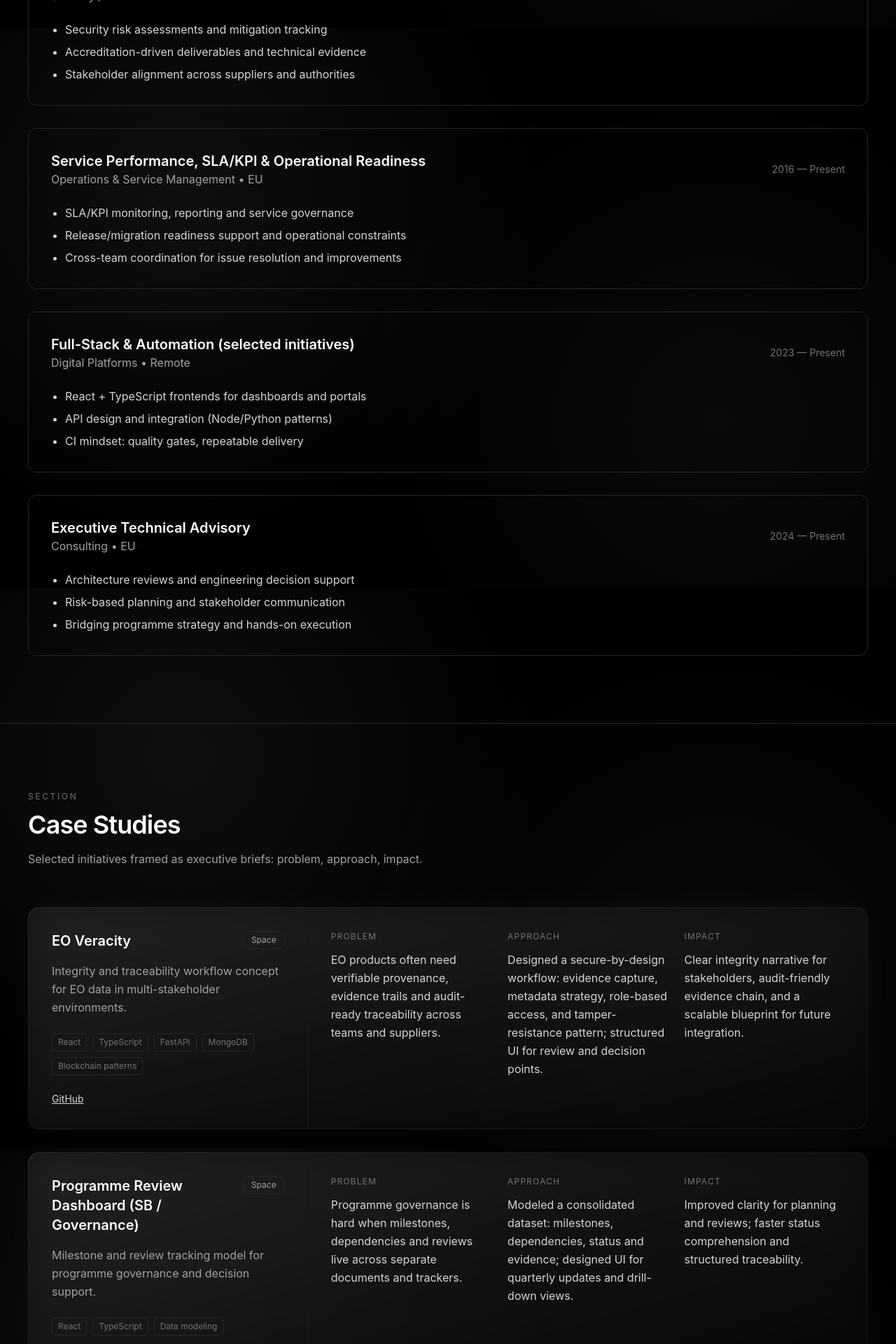
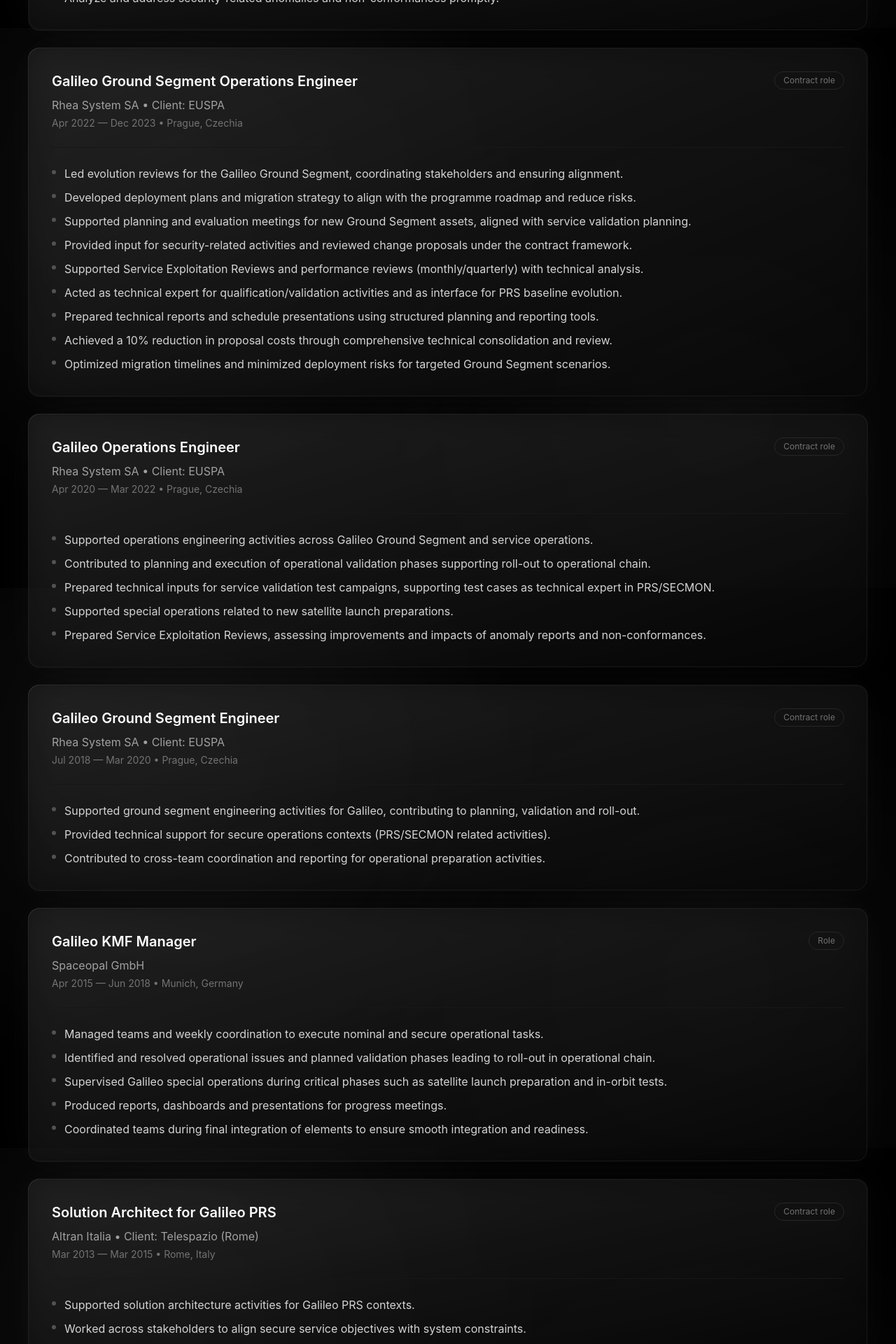
Before and after one commit to galileo73/portfolio, a React (Vite) app: page / in a window 1280 px wide. Shown: the part 2360-4280 px from the top of the page at 70% size. Built offline with nearby package versions, Linux system fonts and the light colour scheme.

Commit message:
20260227: Updated version 0.4

```diff
--- a/src/components/sections/Experience.tsx
+++ b/src/components/sections/Experience.tsx
@@ -1,45 +1,67 @@
 import Container from "../layout/Container";
+import SectionHeader from "../ui/SectionHeader";
 import Reveal from "../ui/Reveal";
+import Card from "../ui/Card";
 import { experience } from "../../data/experience";
+
+function formatPeriod(start: string, end: string) {
+  const s = new Date(start);
+  const e = new Date(end);
+  const fmt = (d: Date) =>
+    d.toLocaleString("en-US", { month: "short", year: "numeric" });
+  return `${fmt(s)} — ${fmt(e)}`;
+}
 
 export default function Experience() {
   return (
     <section id="experience" className="py-24 border-t border-neutral-800">
       <Container>
         <Reveal>
-          <h3 className="text-3xl font-semibold mb-10">Experience</h3>
+          <SectionHeader
+            title="Experience"
+            subtitle="Selected roles across Galileo operations, secure services, accreditation, and mission-critical delivery."
+          />
         </Reveal>
 
-        <Reveal delay={0.08}>
-          <div className="space-y-8">
-            {experience.map((item) => (
-              <div
-                key={`${item.company}-${item.role}`}
-                className="border border-neutral-800 rounded-xl p-8 hover:border-white transition"
-              >
-                <div className="flex flex-col md:flex-row md:items-center md:justify-between gap-2">
+        <div className="mt-14 space-y-6">
+          {experience.map((x) => (
+            <Reveal key={`${x.company}-${x.role}-${x.start}`} delay={0.05}>
+              <Card>
+                <div className="p-8">
+                  <div className="flex flex-col md:flex-row md:items-start md:justify-between gap-4">
                     <div>
-                    <h4 className="text-xl font-semibold">{item.role}</h4>
-                    <p className="text-neutral-400">
-                      {item.company}
-                      {item.location ? ` • ${item.location}` : ""}
+                      <h3 className="text-xl font-semibold">{x.role}</h3>
+                      <p className="mt-2 text-neutral-400">
+                        {x.company}
+                        {x.client ? ` • Client: ${x.client}` : ""}
+                      </p>
+                      <p className="mt-1 text-sm text-neutral-500">
+                        {formatPeriod(x.start, x.end)}
+                        {x.city || x.country ? " • " : ""}
+                        {[x.city, x.country].filter(Boolean).join(", ")}
                       </p>
                     </div>
 
-                  <p className="text-sm text-neutral-500">
-                    {item.start} — {item.end}
-                  </p>
+                    <span className="text-xs text-neutral-500 border border-neutral-800 px-3 py-1 rounded-full self-start">
+                      {x.client ? "Contract role" : "Role"}
+                    </span>
                   </div>
 
-                <ul className="mt-6 list-disc pl-5 space-y-2 text-neutral-300">
-                  {item.highlights.map((h) => (
-                    <li key={h}>{h}</li>
+                  <div className="mt-6 border-t border-neutral-900 pt-6">
+                    <ul className="space-y-2 text-neutral-300 leading-relaxed">
+                      {x.highlights.map((h, idx) => (
+                        <li key={idx} className="flex gap-3">
+                          <span className="mt-2 w-1.5 h-1.5 rounded-full bg-neutral-600 flex-shrink-0" />
+                          <span>{h}</span>
+                        </li>
                       ))}
                     </ul>
                   </div>
+                </div>
+              </Card>
+            </Reveal>
           ))}
         </div>
-        </Reveal>
       </Container>
     </section>
   );
--- a/src/data/caseStudies.ts
+++ b/src/data/caseStudies.ts
@@ -1,64 +1,65 @@
-import type { CaseStudy } from "./types";
+export type CaseStudyTag = "space" | "digital" | "venture";
+
+export type CaseStudy = {
+  title: string;
+  tag: CaseStudyTag;
+  summary: string;
+
+  problem: string;
+  approach: string;
+  impact: string;
+
+  tech: string[];
+  links?: { label: string; href: string }[];
+};
 
 export const caseStudies: CaseStudy[] = [
   {
-    title: "EO Veracity",
+    title: "Galileo Ground Segment Deployment & Migration Planning",
     tag: "space",
     summary:
-      "Integrity and traceability workflow concept for EO data in multi-stakeholder environments.",
+      "Operational planning and risk-controlled migration strategy for Ground Segment evolutions aligned to the programme roadmap.",
     problem:
-      "EO products often need verifiable provenance, evidence trails and audit-ready traceability across teams and suppliers.",
+      "Ground segment evolutions required coordinated planning across stakeholders, strict validation alignment, and controlled operational risk.",
     approach:
-      "Designed a secure-by-design workflow: evidence capture, metadata strategy, role-based access, and tamper-resistance pattern; structured UI for review and decision points.",
+      "Led evolution reviews, consolidated stakeholder inputs, produced deployment/migration plans, and supported readiness reviews and performance reporting.",
     impact:
-      "Clear integrity narrative for stakeholders, audit-friendly evidence chain, and a scalable blueprint for future integration.",
-    tech: ["React", "TypeScript", "FastAPI", "MongoDB", "Blockchain patterns"],
-    links: [{ label: "GitHub", href: "https://github.com/galileo73" }],
+      "Optimized migration timelines, reduced deployment risks, and improved decision-making through structured reporting. Contributed to cost reduction on proposals (10% reported in CV context).",
+    tech: ["Service Ops", "Validation Planning", "Risk Analysis", "Reporting", "Stakeholder Mgmt"],
+    links: [
+      { label: "LinkedIn", href: "PASTE_LINKEDIN" },
+    ],
   },
   {
-    title: "Programme Review Dashboard (SB / Governance)",
+    title: "GOVSATCOM Security Accreditation Support (Initial Service)",
     tag: "space",
     summary:
-      "Milestone and review tracking model for programme governance and decision support.",
+      "Security governance and accreditation documentation support focused on compliance, anomalies, and non-conformance closure.",
     problem:
-      "Programme governance is hard when milestones, dependencies and reviews live across separate documents and trackers.",
+      "Initial Service milestone required robust accreditation evidence and consistent security compliance across requirements, design and operations.",
     approach:
-      "Modeled a consolidated dataset: milestones, dependencies, status and evidence; designed UI for quarterly updates and drill-down views.",
+      "Reviewed security requirements/specs/design, supported accreditation documentation, and analyzed anomalies/non-conformances for timely resolution.",
     impact:
-      "Improved clarity for planning and reviews; faster status comprehension and structured traceability.",
-    tech: ["React", "TypeScript", "Data modeling"],
-    links: [{ label: "GitHub", href: "https://github.com/galileo73" }],
+      "Improved compliance readiness and reduced accreditation friction by accelerating closure of security-related findings and documentation maturity.",
+    tech: ["Security Governance", "Compliance", "Accreditation", "Non-Conformance Mgmt"],
+    links: [
+      { label: "Contact", href: "#contact" },
+    ],
   },
   {
-    title: "Lead Automation System",
+    title: "EO Veracity – Full-Stack Dashboard (React + FastAPI)",
     tag: "digital",
     summary:
-      "Automation-driven lead workflow with scoring and daily outreach list, designed to be reusable across industries.",
+      "Modern web dashboard with authentication, role-based UI, and modular architecture designed for future integrations.",
     problem:
-      "Manual lead collection and outreach wastes time and lacks consistent prioritization.",
+      "Needed a structured dashboard foundation with secure login, role-based navigation, and scalable component architecture.",
     approach:
-      "Built a lightweight pipeline: collect → dedupe → score → produce daily prioritized outreach list; template-first design for reuse.",
+      "Built React layout with reusable components, implemented FastAPI backend + MongoDB, JWT auth/decoding, role-based sidebar/header, and clean project structure.",
     impact:
-      "Repeatable process with low overhead and faster execution for outreach campaigns.",
-    tech: ["Automation", "Google Sheets/Apps Script", "CRM-ready flow"],
-    links: [{ label: "GitHub", href: "https://github.com/galileo73" }],
-  },
-  {
-    title: "NFT / Digital Brand",
-    tag: "venture",
-    summary:
-      "Creative venture combining branding, distribution channels and digital experimentation.",
-    problem:
-      "Collections fail when branding and distribution are weak, even with good visuals.",
-    approach:
-      "Structured positioning, content pillars and channel strategy; created link hub approach to drive traffic and conversions.",
-    impact:
-      "Clear brand identity and a scalable approach to iterate on messaging and channels.",
-    tech: ["Branding", "Content", "Community", "Distribution"],
+      "Delivered a maintainable base platform enabling rapid feature expansion (Admin, contracts, configuration, future storage/blockchain integrations).",
+    tech: ["React", "Vite", "TypeScript", "Tailwind", "FastAPI", "MongoDB", "JWT"],
     links: [
-      { label: "OpenSea", href: "PASTE_OPENSEA" },
-      { label: "X", href: "PASTE_X" },
-      { label: "Instagram", href: "PASTE_IG" },
+      { label: "GitHub", href: "https://github.com/galileo73" },
     ],
   },
 ];
--- a/src/data/education.ts
+++ b/src/data/education.ts
@@ -1,10 +1,80 @@
-import type { EducationItem } from "./types";
+export type EducationItem = {
+  year?: string;
+  period?: string;
+  title: string;
+  institution: string;
+  city?: string;
+  country?: string;
+  notes?: string[];
+};
 
 export const education: EducationItem[] = [
   {
-    title: "MSc / Certifications",
-    org: "Add your university / providers",
-    year: "2023–2026",
-    details: ["DeepLearning.AI", "Cisco", "Other relevant training"],
+    year: "2021",
+    title: "PMI® Authorised PMP® Exam Prep",
+    institution: "RHEA System SA • PMI • Learning Tree International",
+    city: "Prague",
+    country: "Czechia",
+    notes: [
+      "Leadership & communication",
+      "Project scheduling and risk management",
+      "Decision making, conflict management",
+      "Agile project management",
+    ],
+  },
+  {
+    year: "2017",
+    title: "ITIL awareness and GSOp Service Management Training Course",
+    institution: "Spaceopal GmbH",
+    city: "Munich",
+    country: "Germany",
+    notes: [
+      "Service delivery and customer satisfaction",
+      "Business risk and service disruption management",
+      "Stable service environment to support change",
+    ],
+  },
+  {
+    year: "2009",
+    title: "Fundamentals of Communication & Time Management Training Course",
+    institution: "Altran Italia",
+    city: "Rome",
+    country: "Italy",
+    notes: [
+      "Public speaking, active listening",
+      "Prioritization and stress reduction",
+      "Collaborative mindset and goal delivery",
+    ],
+  },
+  {
+    year: "2007",
+    title: "Java / J2EE Certification",
+    institution: "Axa Sistemi – Crismatica Consulting",
+    city: "Rome",
+    country: "Italy",
+  },
+  {
+    period: "2004–2007",
+    title: "PhD Contest Winner (Computer Engineering and Science) – XX Cycle",
+    institution: "University of Cagliari (Italy)",
+    city: "Cagliari",
+    country: "Italy",
+    notes: [
+      "Research topic: “The Delphi SM2” – soil moisture retrieval methodology in the Mediterranean Basin",
+      "Remote sensing: active and passive techniques",
+      "Implementation: C++ modules, Simulink models (ASAR, MODIS, Meteosat 2nd Gen)",
+    ],
+  },
+  {
+    year: "2004",
+    title: "Master’s Degree in Telecommunication Engineering",
+    institution: "Università La Sapienza di Roma",
+    city: "Rome",
+    country: "Italy",
+    notes: [
+      "Thesis: Integral Numerical Techniques for the Analysis of Dispersive Properties of Transmission Lines",
+      "Tools: Matlab, Simulink, Fortran",
+      "Developed Fortran modules for EM field propagation analysis; data analysis in Matlab",
+    ],
   },
 ];
--- a/src/data/experience.ts
+++ b/src/data/experience.ts
@@ -1,64 +1,190 @@
-import type { ExperienceItem } from "./types";
+export type ExperienceItem = {
+  start: string; // ISO date
+  end: string;   // ISO date
+  role: string;
+  company: string;
+  client?: string;
+  city?: string;
+  country?: string;
+  highlights: string[];
+};
 
 export const experience: ExperienceItem[] = [
   {
-    company: "Galileo Programme",
-    role: "System Engineering & Ground Segment Architecture",
-    location: "EU",
-    start: "2014",
-    end: "Present",
+    start: "2024-06-14",
+    end: "2024-10-31",
+    role: "GOVSATCOM Security and Accreditation Engineer (Call For Expert)",
+    company: "EUSPA",
+    city: "Prague",
+    country: "Czechia",
     highlights: [
-      "Mission-critical ground segment evolutions and service continuity",
-      "Security-driven engineering (PRS context, governance, compliance)",
-      "Interface coordination, validation support, technical leadership",
+      "Support accreditation documentation preparation for Initial Service milestone.",
+      "Ensure compliance through detailed review of security requirements, specifications, and system design.",
+      "Analyze and address security-related anomalies and non-conformances promptly.",
     ],
   },
   {
-    company: "Security / Accreditation",
-    role: "Security Engineering & Risk Analysis",
-    location: "EU",
-    start: "2018",
-    end: "Present",
+    start: "2022-04-01",
+    end: "2023-12-31",
+    role: "Galileo Ground Segment Operations Engineer",
+    company: "Rhea System SA",
+    client: "EUSPA",
+    city: "Prague",
+    country: "Czechia",
     highlights: [
-      "Security risk assessments and mitigation tracking",
-      "Accreditation-driven deliverables and technical evidence",
-      "Stakeholder alignment across suppliers and authorities",
+      "Led evolution reviews for the Galileo Ground Segment, coordinating stakeholders and ensuring alignment.",
+      "Developed deployment plans and migration strategy to align with the programme roadmap and reduce risks.",
+      "Supported planning and evaluation meetings for new Ground Segment assets, aligned with service validation planning.",
+      "Provided input for security-related activities and reviewed change proposals under the contract framework.",
+      "Supported Service Exploitation Reviews and performance reviews (monthly/quarterly) with technical analysis.",
+      "Acted as technical expert for qualification/validation activities and as interface for PRS baseline evolution.",
+      "Prepared technical reports and schedule presentations using structured planning and reporting tools.",
+      "Achieved a 10% reduction in proposal costs through comprehensive technical consolidation and review.",
+      "Optimized migration timelines and minimized deployment risks for targeted Ground Segment scenarios.",
     ],
   },
   {
-    company: "Operations & Service Management",
-    role: "Service Performance, SLA/KPI & Operational Readiness",
-    location: "EU",
-    start: "2016",
-    end: "Present",
+    start: "2020-04-01",
+    end: "2022-03-31",
+    role: "Galileo Operations Engineer",
+    company: "Rhea System SA",
+    client: "EUSPA",
+    city: "Prague",
+    country: "Czechia",
     highlights: [
-      "SLA/KPI monitoring, reporting and service governance",
-      "Release/migration readiness support and operational constraints",
-      "Cross-team coordination for issue resolution and improvements",
+      "Supported operations engineering activities across Galileo Ground Segment and service operations.",
+      "Contributed to planning and execution of operational validation phases supporting roll-out to operational chain.",
+      "Prepared technical inputs for service validation test campaigns, supporting test cases as technical expert in PRS/SECMON.",
+      "Supported special operations related to new satellite launch preparations.",
+      "Prepared Service Exploitation Reviews, assessing improvements and impacts of anomaly reports and non-conformances.",
     ],
   },
   {
-    company: "Digital Platforms",
-    role: "Full-Stack & Automation (selected initiatives)",
-    location: "Remote",
-    start: "2023",
-    end: "Present",
+    start: "2018-07-01",
+    end: "2020-03-31",
+    role: "Galileo Ground Segment Engineer",
+    company: "Rhea System SA",
+    client: "EUSPA",
+    city: "Prague",
+    country: "Czechia",
     highlights: [
-      "React + TypeScript frontends for dashboards and portals",
-      "API design and integration (Node/Python patterns)",
-      "CI mindset: quality gates, repeatable delivery",
+      "Supported ground segment engineering activities for Galileo, contributing to planning, validation and roll-out.",
+      "Provided technical support for secure operations contexts (PRS/SECMON related activities).",
+      "Contributed to cross-team coordination and reporting for operational preparation activities.",
     ],
   },
   {
-    company: "Consulting",
-    role: "Executive Technical Advisory",
-    location: "EU",
-    start: "2024",
-    end: "Present",
+    start: "2015-04-01",
+    end: "2018-06-30",
+    role: "Galileo KMF Manager",
+    company: "Spaceopal GmbH",
+    city: "Munich",
+    country: "Germany",
     highlights: [
-      "Architecture reviews and engineering decision support",
-      "Risk-based planning and stakeholder communication",
-      "Bridging programme strategy and hands-on execution",
+      "Managed teams and weekly coordination to execute nominal and secure operational tasks.",
+      "Identified and resolved operational issues and planned validation phases leading to roll-out in operational chain.",
+      "Supervised Galileo special operations during critical phases such as satellite launch preparation and in-orbit tests.",
+      "Produced reports, dashboards and presentations for progress meetings.",
+      "Coordinated teams during final integration of elements to ensure smooth integration and readiness.",
+    ],
+  },
+  {
+    start: "2013-03-01",
+    end: "2015-03-30",
+    role: "Solution Architect for Galileo PRS",
+    company: "Altran Italia",
+    client: "Telespazio (Rome)",
+    city: "Rome",
+    country: "Italy",
+    highlights: [
+      "Supported solution architecture activities for Galileo PRS contexts.",
+      "Worked across stakeholders to align secure service objectives with system constraints.",
+    ],
+  },
+  {
+    start: "2012-02-01",
+    end: "2012-12-31",
+    role: "Software Developer for SENECA project",
+    company: "Altran Italia",
+    client: "Telespazio (Rome)",
+    city: "Rome",
+    country: "Italy",
+    highlights: [
+      "Software development activities within the SENECA project context.",
+      "Supported integration and delivery according to project constraints and timelines.",
+    ],
+  },
+  {
+    start: "2010-11-01",
+    end: "2012-02-28",
+    role: "Software Engineer (MEADS)",
+    company: "Altran Italia",
+    client: "MBDA (Rome)",
+    city: "Rome",
+    country: "Italy",
+    highlights: [
+      "Contributed to software engineering activities within MEADS programme context.",
+      "Supported development and validation tasks according to programme processes.",
+    ],
+  },
+  {
+    start: "2008-03-01",
+    end: "2010-09-30",
+    role: "Software Engineer – Pendolino train platform",
+    company: "Altran Italia",
+    client: "Alstom Transport (Italy)",
+    country: "Italy",
+    highlights: [
+      "Contributed to TCMS/HMI software activities for ETR600/610 commissioning.",
+      "Implemented software validation and testing approach onboard to ensure reliability under operational conditions.",
+    ],
+  },
+  {
+    start: "2007-07-01",
+    end: "2007-12-31",
+    role: "Software Engineer – Tornado/Eurofighter flight simulator",
+    company: "Altran Italia",
+    client: "Leonardo",
+    country: "Italy",
+    highlights: [
+      "Software engineering activities supporting flight simulator systems.",
+      "Supported integration and verification tasks for simulator components.",
+    ],
+  },
+  {
+    start: "2006-01-01",
+    end: "2007-03-30",
+    role: "Software Engineer for GEOMOIST Project",
+    company: "MEEO S.r.l.",
+    country: "Italy",
+    highlights: [
+      "Worked on remote sensing related software activities supporting GEOMOIST context.",
+      "Contributed to data processing and analysis workflows.",
+    ],
+  },
+  {
+    start: "2005-02-01",
+    end: "2005-12-31",
+    role: "Software Engineer for ESA DesertWatch project",
+    company: "ENEA C.R. Casaccia",
+    client: "ESA ESRIN",
+    city: "Rome",
+    country: "Italy",
+    highlights: [
+      "Contributed to software and analysis activities supporting ESA DesertWatch project context.",
+      "Supported data analysis and reporting to project stakeholders.",
+    ],
+  },
+  {
+    start: "2004-06-01",
+    end: "2004-07-31",
+    role: "Software Engineer for DIPS project",
+    company: "Advanced Computer Systems (A.C.S.) Srl",
+    city: "Rome",
+    country: "Italy",
+    highlights: [
+      "Led development of supervised classification software for satellite image processing on Silicon Graphics workstations.",
+      "Improved accuracy and efficiency of satellite imagery classification through the full software lifecycle and testing.",
     ],
   },
 ];
--- a/src/data/profile.ts
+++ b/src/data/profile.ts
@@ -1,11 +1,17 @@
 export const profile = {
-  name: "Gianluigi",
-  role: "Executive Technical Consultant • Space Systems Architect",
-  headline: "GNSS & mission-critical systems. Secure architectures. Digital execution.",
-  summary:
-    "20+ years across Galileo Ground Segment, PRS, security accreditation and system engineering. I bridge complex space programmes with modern digital platforms and automation.",
-  ctas: {
-    primary: { label: "View Experience", href: "#experience" },
-    secondary: { label: "Strategic Projects", href: "#projects" },
+  name: "Gianluigi Rossi",
+  headline: "Executive Technical Consultant • Space Systems Architect",
+  location: "Prague, Czechia",
+  emails: ["gianluigi.rossi@exprivia.com", "rossi.gianluigi@gmail.com"],
+  phones: ["+420 606 350 888", "+39 333 264 5642"],
+  website: "https://github.com/galileo73/galileo73",
+
+  links: {
+    linkedin: "https://linkedin.com/in/gianluigirossialtran",
+    github: "https://github.com/galileo73",
+    instagram: "PASTE_INSTAGRAM",
+    x: "PASTE_X",
+    opensea: "PASTE_OPENSEA",
+    calendly: "PASTE_CALENDLY",
   },
-};
+} as const;
```
Also changed, not shown: src/components/sections/Education.tsx (+35 -15 lines). Lines whose indentation alone changed are shown as unchanged.
